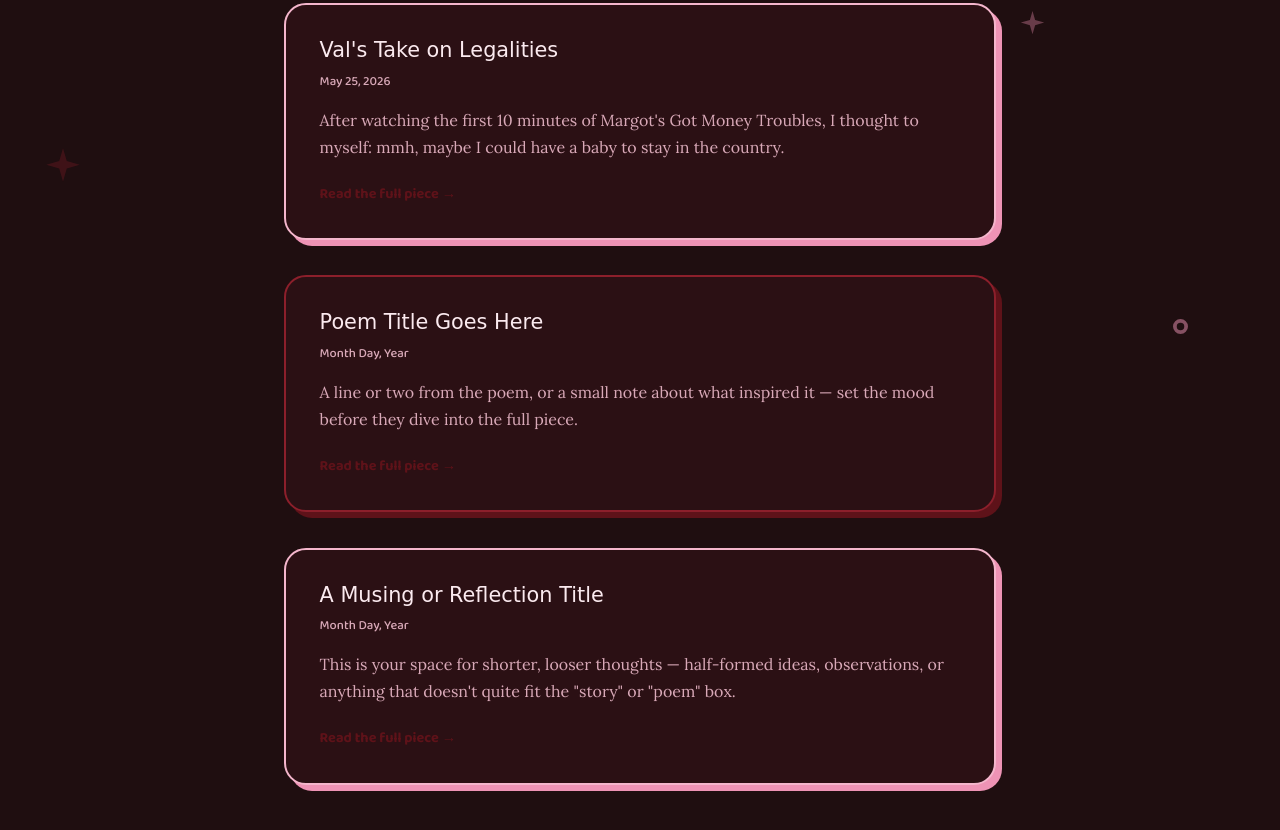
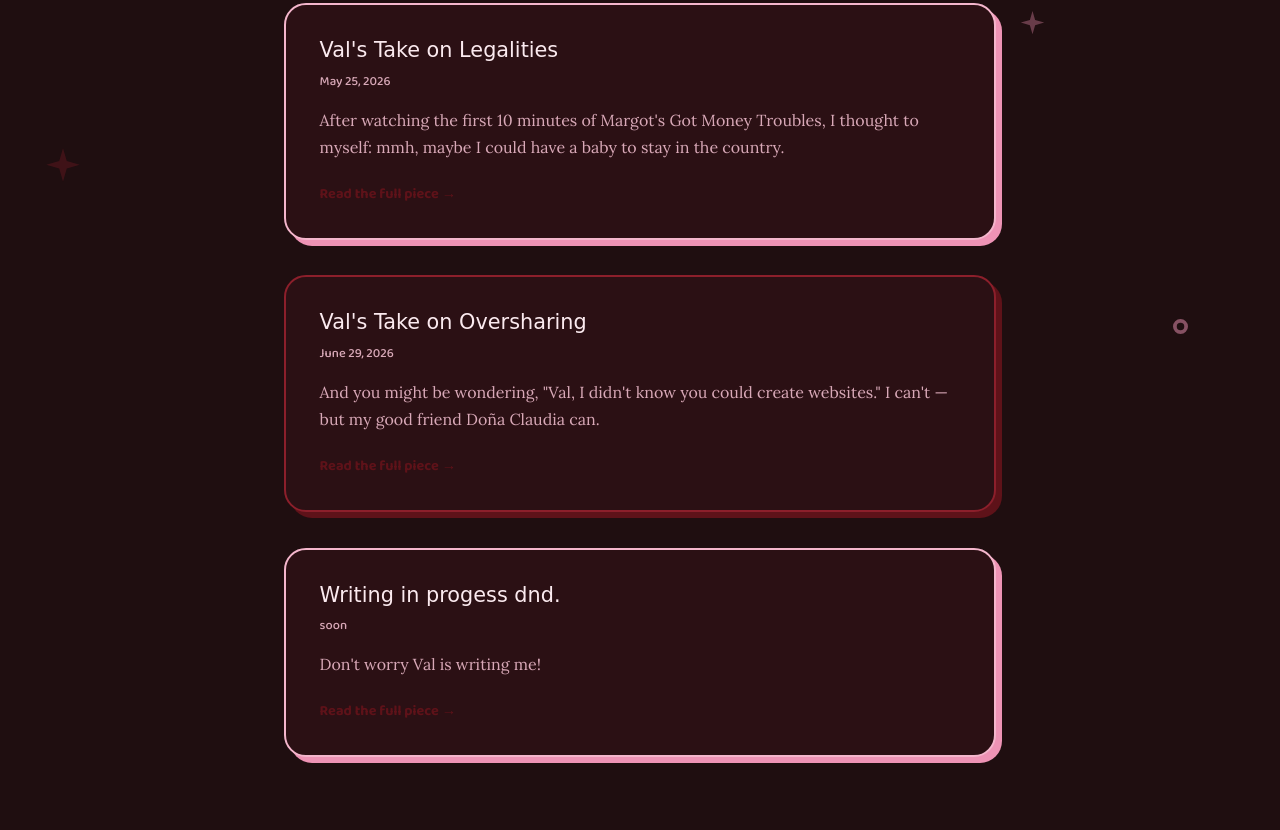
Before and after one commit to valerialozano02-lgtm/thewritings, a plain HTML site: page index.html in a window 1280 px wide. Shown: the part 296-1126 px from the top of the page. Drawn offline with Linux system fonts and the light colour scheme; a web font is replaced by a local one.

Commit message:
Update index.html

```diff
--- a/index.html
+++ b/index.html
@@ -234,16 +234,16 @@
     </div>
 
     <div class="post-card" onclick="showPost('post2')">
-      <h2>Poem Title Goes Here</h2>
-      <div class="date">Month Day, Year</div>
-      <p class="excerpt">A line or two from the poem, or a small note about what inspired it — set the mood before they dive into the full piece.</p>
-      <span class="read-more">Read the full piece</span>
-    </div>
+  <h2>Val's Take on Oversharing</h2>
+  <div class="date">June 29, 2026</div>
+  <p class="excerpt">And you might be wondering, "Val, I didn't know you could create websites." I can't — but my good friend Doña Claudia can.</p>
+  <span class="read-more">Read the full piece</span>
+</div>
 
     <div class="post-card" onclick="showPost('post3')">
-      <h2>A Musing or Reflection Title</h2>
-      <div class="date">Month Day, Year</div>
-      <p class="excerpt">This is your space for shorter, looser thoughts — half-formed ideas, observations, or anything that doesn't quite fit the "story" or "poem" box.</p>
+      <h2> Writing in progess dnd.</h2>
+      <div class="date">soon</div>
+      <p class="excerpt">Don't worry Val is writing me!</p>
       <span class="read-more">Read the full piece</span>
     </div>
 
```
